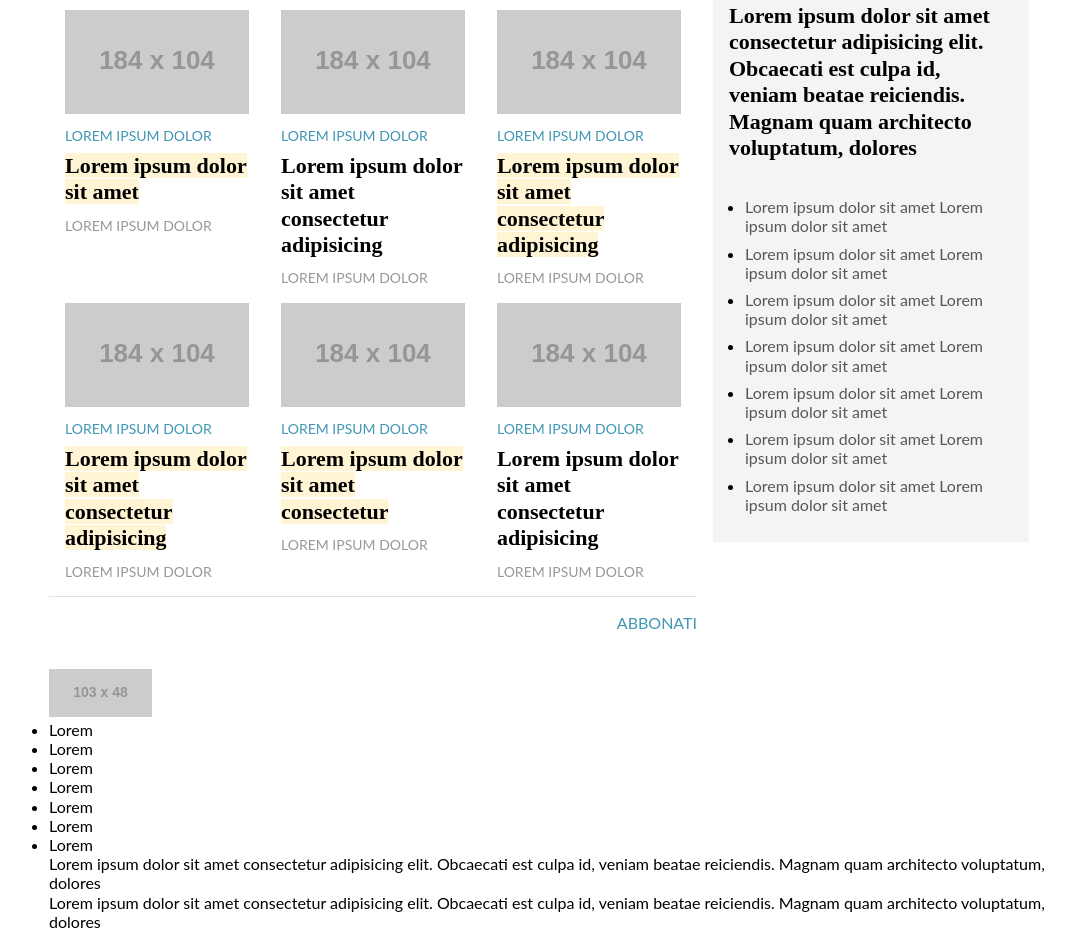
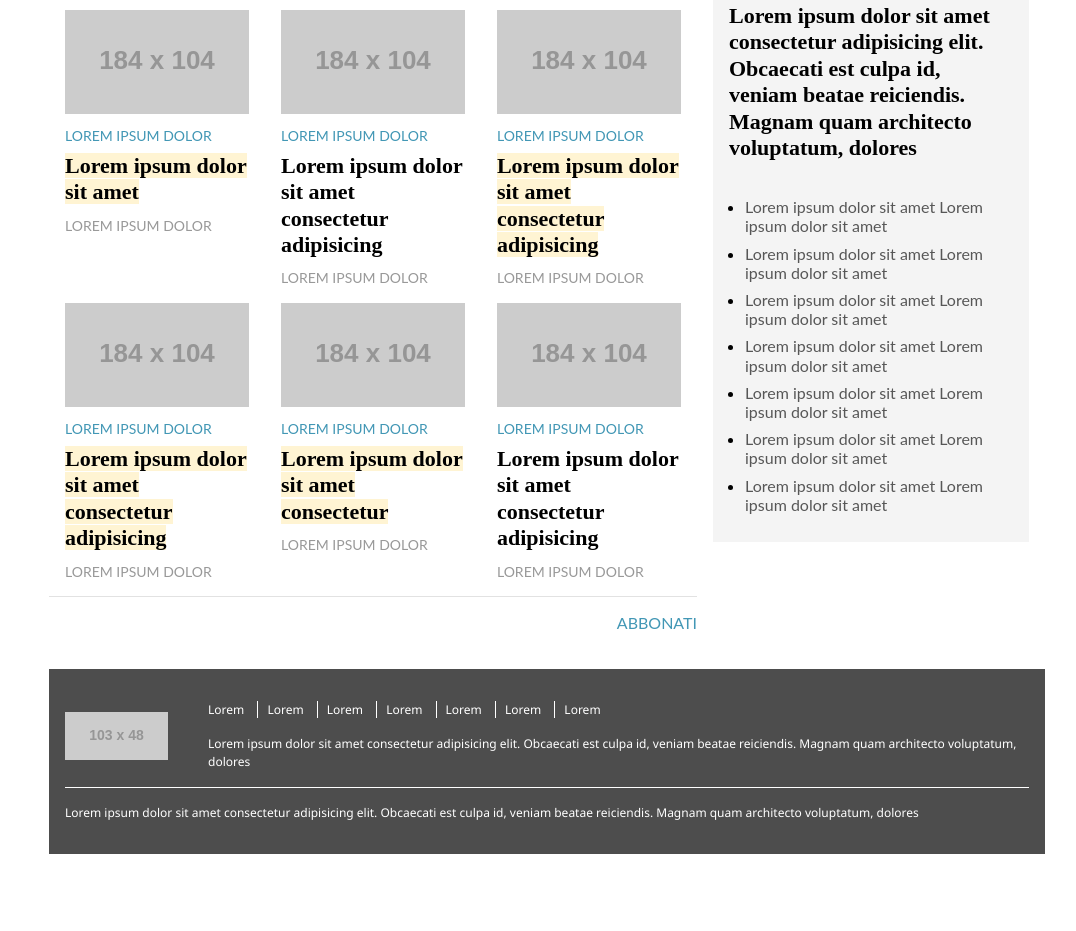
Before and after one commit to LeonardoP26/EsercizioPPMGazzetta, a plain HTML site: page index.html in a window 1280 px wide. Shown: the part 498-1429 px from the top of the page, without its empty margins (93-1169 px from the left). After the commit the page ends 1352 px from the top, so only its background shows below. Drawn offline with Linux system fonts and the light colour scheme; placeholder pictures from the web are drawn by us.

Commit message:
Fatto tutto tranne immagini

```diff
--- a/index.html
+++ b/index.html
@@ -260,9 +260,9 @@
       </main>
       <footer id="footer">
         <div class="contenitore">
-          <div class="info">
+          <div class="footer-info">
             <img src="https://via.placeholder.com/103x48" alt="Logo" class="footer-logo">
-          </div>
+
           <div>
             <nav class="footer-menu">
               <ul>
@@ -278,6 +278,7 @@
             <p class="footer-indirizzo">Lorem ipsum dolor sit amet consectetur adipisicing elit. Obcaecati est culpa id, veniam beatae reiciendis.
               Magnam quam architecto voluptatum, dolores</p>
           </div>
+        </div>
           <div class="footer-copyright">
             <p>Lorem ipsum dolor sit amet consectetur adipisicing elit. Obcaecati est culpa id, veniam beatae reiciendis.
               Magnam quam architecto voluptatum, dolores</p>
--- a/style.css
+++ b/style.css
@@ -46,7 +46,7 @@ article {
   background-color: #fff;
 }
 
-header ul {
+#footer ul, header ul {
   list-style-type: none;
 }
 
@@ -453,6 +453,54 @@ header ul {
   padding-bottom: 16px;
 }
 
+#footer {
+  position: relative;
+  background-color: #4d4d4d;
+  padding-top: 32px;
+  padding-bottom: 32px;
+  font-size: 12px;
+  line-height: 1.5;
+  color: white;
+  box-sizing: border-box;
+  margin: 0 auto;
+  text-align: left;
+  font-family: 'Segoe UI', Tahoma, Geneva, Verdana, sans-serif;
+}
+
+#footer .contenitore {
+  max-width: 1280px;
+  margin-left: auto;
+  margin-right: auto;
+  padding-left: 16px;
+  padding-right: 16px;
+}
+
+.footer-info {
+  margin-bottom: 16px;
+}
+
+.footer-menu li{
+  display: inline-block;
+}
+
+.footer-menu li+li a {
+  margin-left: 5px;
+  padding-left: 4px;
+  border-left: 1px solid #fff;
+}
+
+.footer-menu li a:hover {
+  text-decoration: underline;
+}
+
+.footer-indirizzo {
+  margin-top: 16px;
+}
+
+.footer-copyright {
+  border-top: 1px solid #fff;
+  padding-top: 16px;
+}
 
 
 
@@ -544,8 +592,8 @@ header ul {
 
   .articoli {
     flex-grow: 1;
-    flex-basis: 66.66666667%;
-    max-width: 66.66666667%;
+    flex-basis: 66.66%;
+    max-width: 66.66%;
   }
 
 
@@ -559,16 +607,12 @@ header ul {
     position: relative;
   }
 
-
-
-
   .titolo-articoli {
     font-size: 20px;
     margin-bottom: 18px;
     margin-left: 16px;
     margin-right: 16px;
   }
-
 
   .griglia-articoli {
     display: flex;
@@ -595,12 +639,26 @@ header ul {
     font-size: 28px;
   }
 
+  .fine-griglia {
+    text-align: right;
+  }
+
+  .footer-info {
+    display: flex;
+    align-items: center;
+  }
+
+  .footer-logo {
+    margin-right: 20px;
+  }
+
+  .footer-menu li+li a {
+    margin-left: 10px;
+    padding-left: 9px;
+  }
 
 
 
-  .fine-griglia {
-    text-align: right;
-  }
 
 }
 
@@ -661,7 +719,26 @@ header ul {
     font-size: 22px;
   }
 
+  .footer-logo {
+    margin-right: 40px;
+  }
+
+
+
 }
+
+
+
+
+
+
+
+
+
+
+
+
+
 
 
 @media screen and (max-width: 768px) {
@@ -705,6 +782,9 @@ header ul {
   }
 
 
+  .footer-logo {
+    margin-bottom: 16px;
+  }
 
 
 
```
